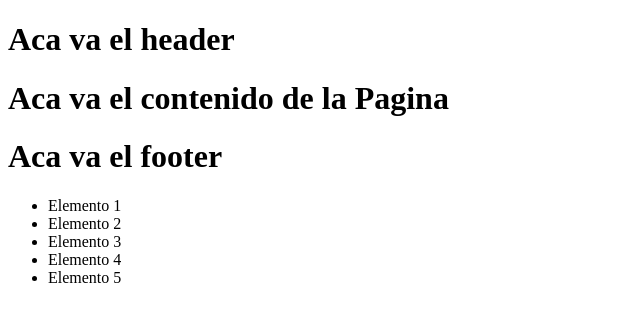
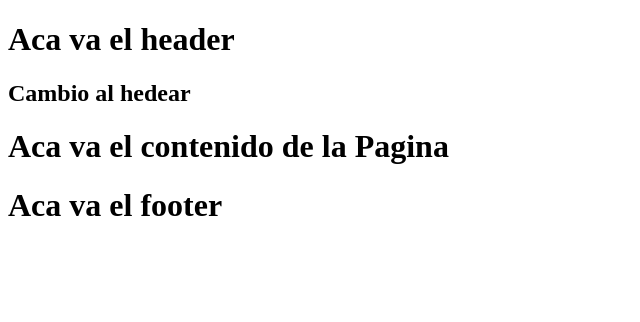
Before and after one commit to waltermp11/PaginaPrueba, a plain HTML site: page index.html in a window 1280 px wide. Shown: the whole page, without its empty margins (0-640 px from the left). Drawn offline with Linux system fonts and the light colour scheme.

Commit message:
Header -v1

```diff
--- a/index.html
+++ b/index.html
@@ -10,6 +10,7 @@
 
     <header class="header">
         <h1>Aca va el header</h1>
+        <h2>Cambio al hedear</h2>
     </header>
 
     <div class="contenido">
@@ -18,13 +19,7 @@
 
     <footer class="footer">
         <h1>Aca va el footer</h1>
-        <ul>
-            <li>Elemento 1</li>
-            <li>Elemento 2</li>
-            <li>Elemento 3</li>
-            <li>Elemento 4</li>
-            <li>Elemento 5</li>
-        </ul>
+
     </footer>
 
 </body>
```
